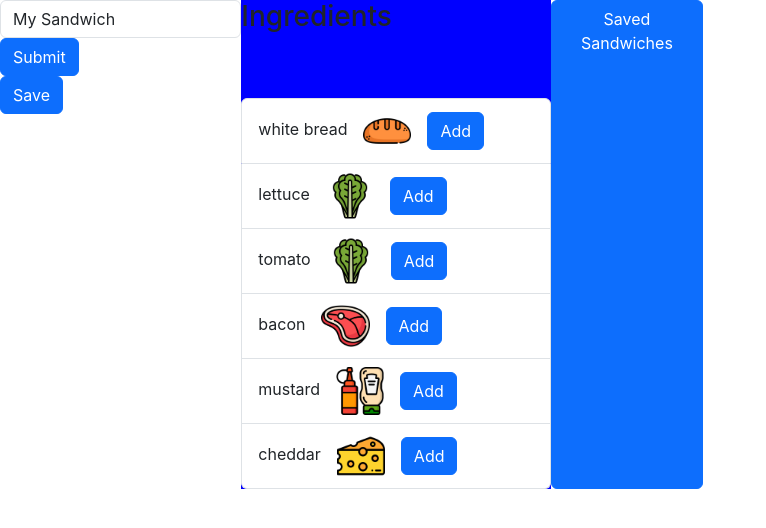
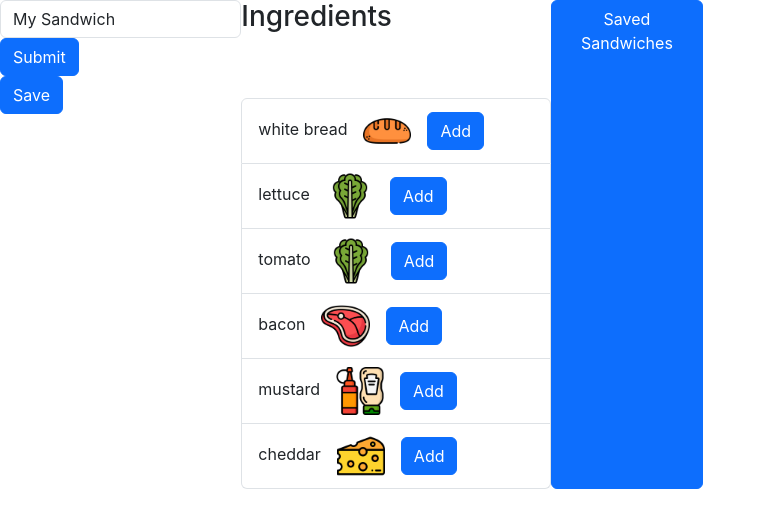
Before and after one commit to mat-lundin/makeasandwich, a React (Create React App) app: page / in a window 1280 px wide. Shown: the top 528 px of the page, without its empty margins (0-766 px from the left). Built offline with nearby package versions, Linux system fonts and the light colour scheme.

Commit message:
save ingredient id only

```diff
--- a/src/components/Home.js
+++ b/src/components/Home.js
@@ -63,7 +63,7 @@ const [sandwich, setSandwich] = useState({
         setSandwich(prevSandwich=>{
             return {
                 ...prevSandwich,
-                ingredients: [...prevSandwich.ingredients, ingredient]
+                ingredients: [...prevSandwich.ingredients, ingredient.id]
             }
         })
     };
--- a/src/styles.css
+++ b/src/styles.css
@@ -8,7 +8,7 @@ main {
 }
 
 .ingredients {
-    background-color: blue;
+    /* background-color: blue; */
     width: 50%;
     place-content: right;
 }
```
